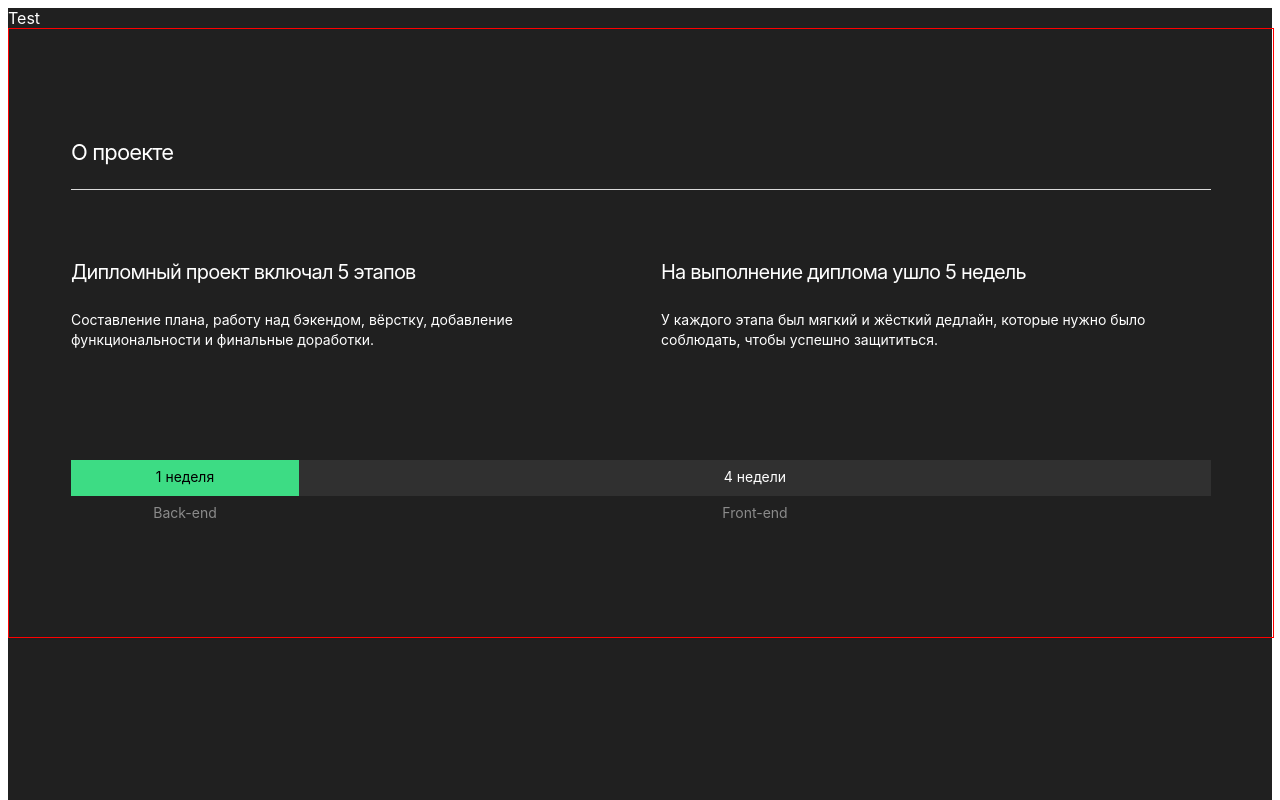
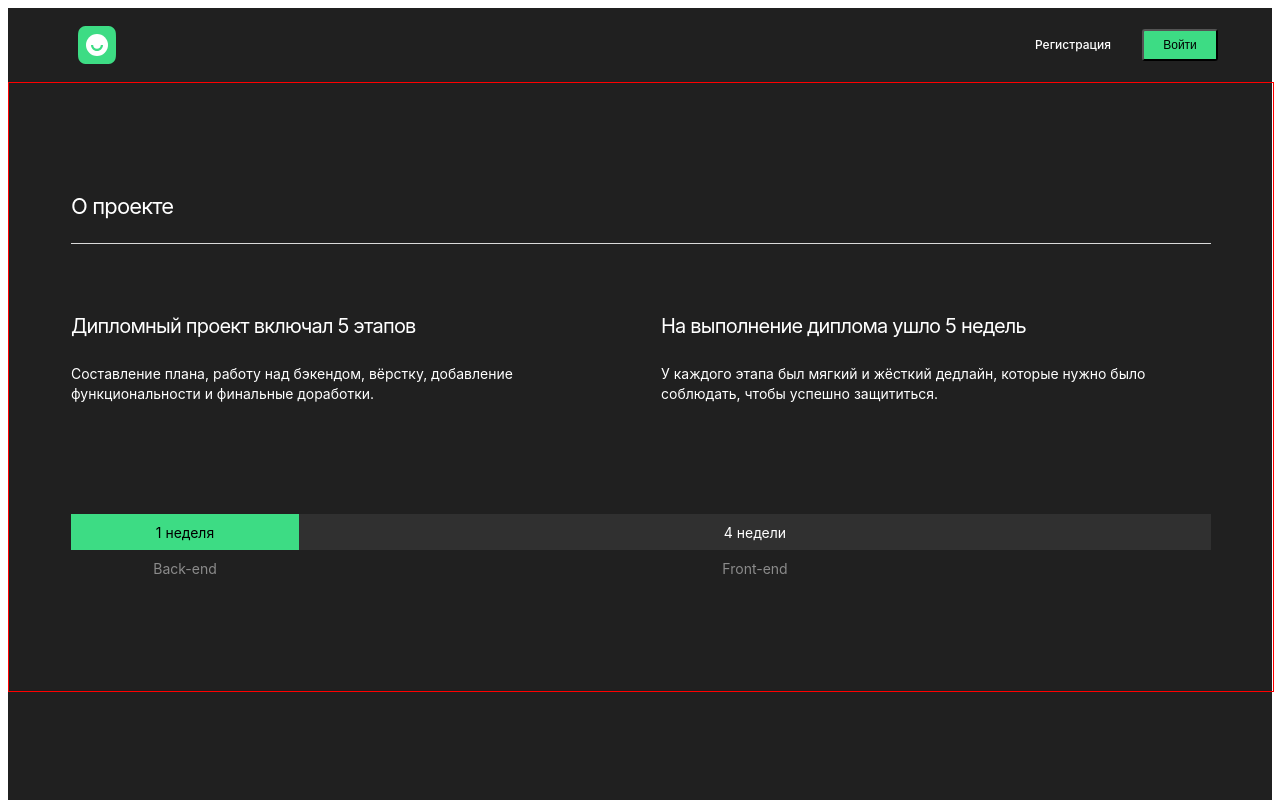
Before and after one commit to Andrey-Maystrenko/movies-explorer-frontend, a React (Create React App) app: page / in a window 1280 px wide. Shown: the top 800 px of the page. Built offline with nearby package versions, Linux system fonts and the light colour scheme.

Commit message:
diploma frontend Header completed

```diff
--- a/src/components/App/App.js
+++ b/src/components/App/App.js
@@ -22,9 +22,9 @@ import AboutMe from "../Main/AboutMe/AboutMe";
 
 function App() {
   return (
-      <div className="page">Test
+      <div className="page">
         {/* <Header email={email} onSignOut={onSignOut} /> */}
-        {/* <Header /> */}
+        <Header />
         <Switch>
           <Route exact path="/">
             <AboutProject />
--- a/src/components/Header/Header.css
+++ b/src/components/Header/Header.css
@@ -0,0 +1,41 @@
+.header {
+    width      : 1280px;
+    height     : 74px;
+    display    : flex;
+    align-items: center;
+}
+
+.header__logo {
+    width      : 38px;
+    height     : 38px;
+    margin-left: 70px;
+}
+
+.header__link {
+    width          : 77px;
+    height         : 16px;
+    font-style     : normal;
+    font-weight    : 500;
+    font-size      : 12px;
+    line-height    : 16px;
+    color          : #FFFFFF;
+    text-decoration: none;
+    margin: 0 30px 0 auto;
+
+}
+
+.header__login {
+    width        : 76px;
+    height       : 32px;
+    background   : #3DDC84;
+    border-radius: 3px;
+    margin-right : 70px;
+}
+
+.header__login-text {
+    font-style : normal;
+    font-weight: 500;
+    font-size  : 12px;
+    line-height: 16px;
+    color      : #000000;
+}
--- a/src/components/Header/Header.js
+++ b/src/components/Header/Header.js
@@ -0,0 +1,39 @@
+import React from "react";
+import "./Header.css";
+import logo from "../../images/logo.svg";
+import { Route, Switch, Link } from "react-router-dom";
+
+function Header() {
+    return (
+        <header className="header">
+            <img className="header__logo" src={logo} alt="логотип" />
+            <Switch>
+                <Route exact path="/">
+                    <Link className="header__link" to="/signup">
+                        Регистрация
+                    </Link>
+                    <Link to="/signin">
+                        <button className="header__login" type="button">
+                            <span className="header__login-text">Войти</span>
+                        </button>
+                    </Link>
+                </Route>
+                <Route path="/movies">
+                    <Link className="header__link" to="">
+                        Фильмы
+                    </Link>
+                    <Link className="header__link" to="">
+                        Сохраненные фильмы
+                    </Link>
+                    <Link to="/signin">
+                        <button className="header__account" type="button">
+                            <span className="header__account-text">Аккаунт</span>
+                        </button>
+                    </Link>
+                </Route>
+            </Switch>
+        </header>
+    )
+}
+
+export default Header;
--- a/src/components/Main/AboutProject/AboutProject.css
+++ b/src/components/Main/AboutProject/AboutProject.css
@@ -49,7 +49,7 @@
 .timeline {
     height     : 36px;
     font-size  : 14px;
-    line-height: 33px;
+    line-height: 37px;
     text-align : center;
 }
 
```
Also changed, not shown: src/images/logo.svg (added), src/logo.svg (deleted).
